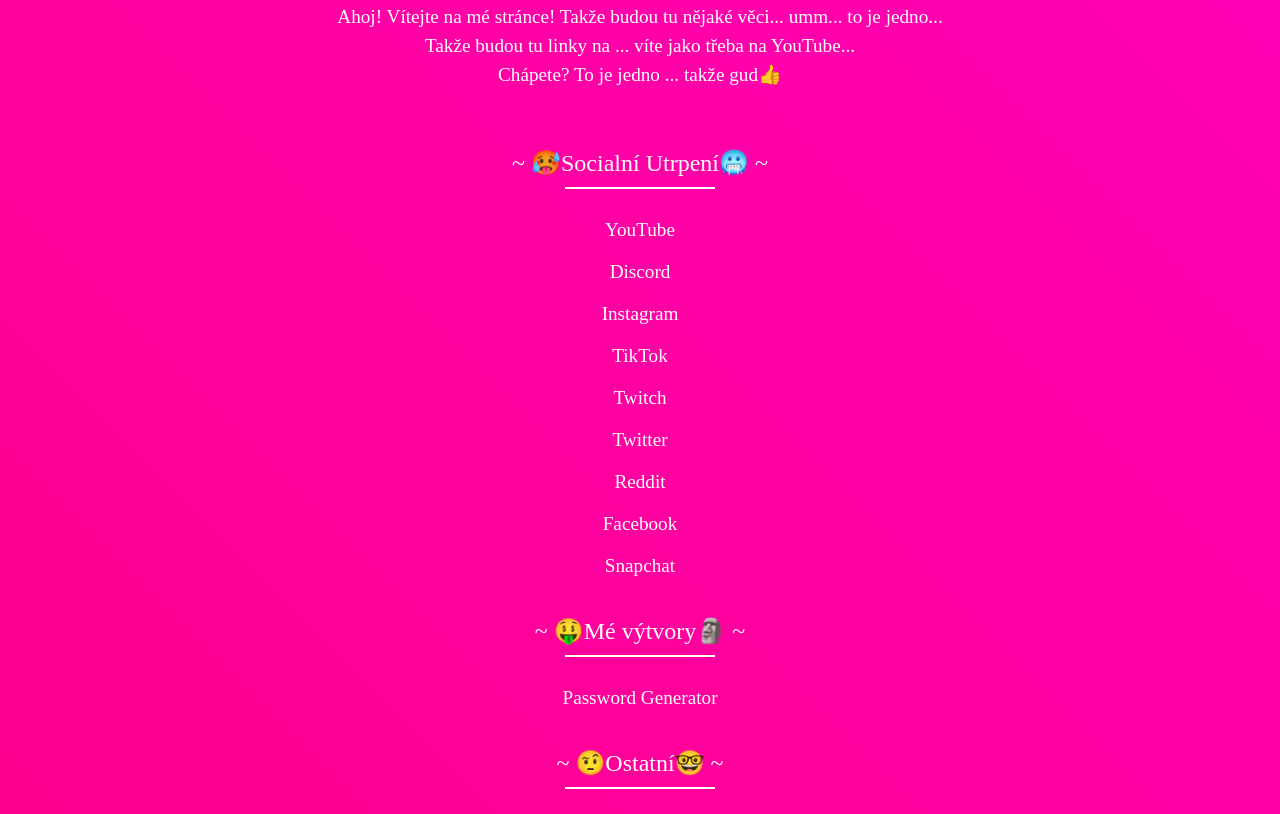
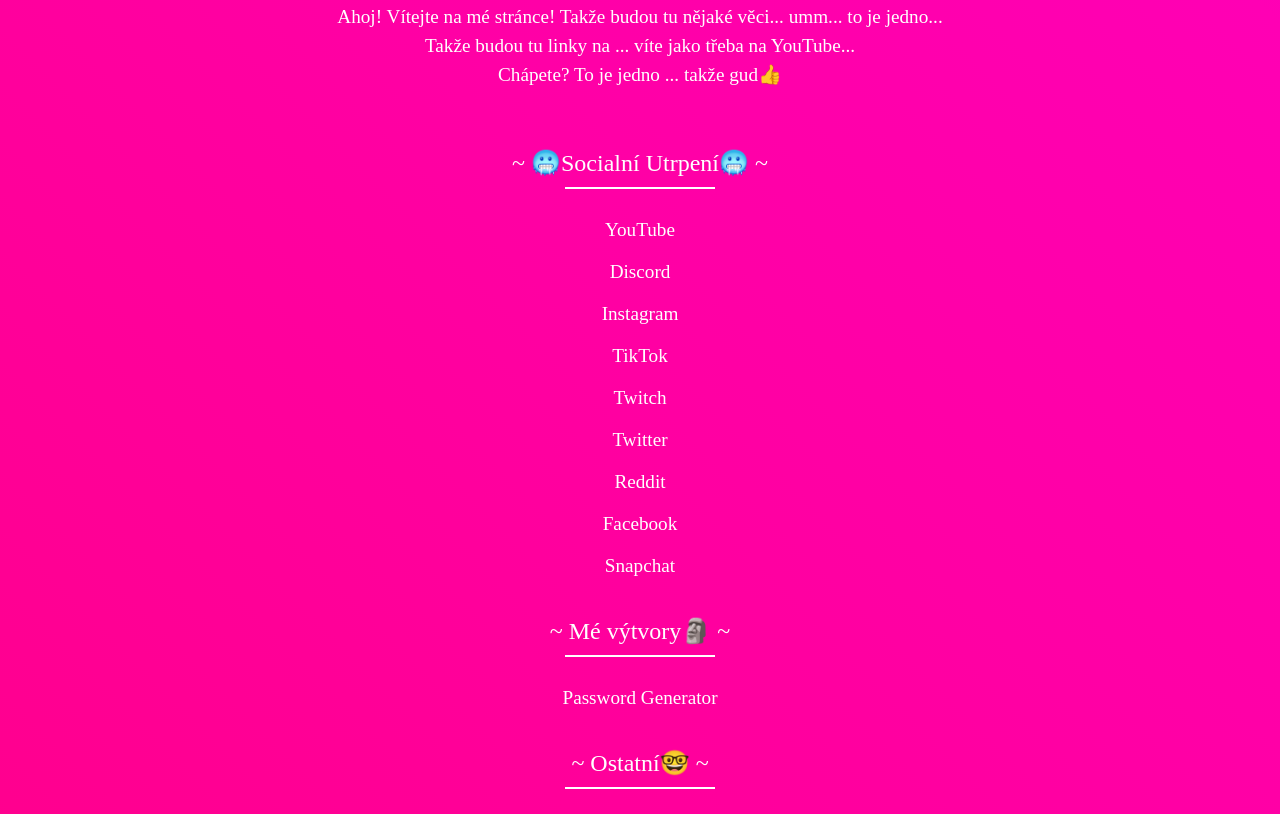
Before and after one commit to MiskaJuro/MiskaJuro-Web, a plain HTML site: page index.html in a window 1280 px wide. Shown: the part 206-1020 px from the top of the page. Drawn offline with Linux system fonts and the light colour scheme.

Commit message:
Update index.html

```diff
--- a/index.html
+++ b/index.html
@@ -112,7 +112,7 @@
   <h1>Miska Juro Web</h1>
   <img class="favicon" src="https://lh3.googleusercontent.com/a/AAcHTtd3l-L-JY0Uh08bsdtvk-h9keVB3o9HHUija_-FlJMXqKE=s360-c-no" alt="Favicon">
   <p class="description">Ahoj! Vítejte na mé stránce! Takže budou tu nějaké věci... umm... to je jedno...<br> Takže budou tu linky na ... víte jako třeba na YouTube...<br> Chápete? To je jedno ... takže gud👍</p>
-  <div class="section-title">~ 🥵Socialní Utrpení🥶 ~</div>
+  <div class="section-title">~ 🥶Socialní Utrpení🥶 ~</div>
   <div class="section-divider"></div>
   <a class="link" href="https://www.youtube.com/@miskajuro" target="_blank">
     YouTube
@@ -141,12 +141,12 @@
       <a class="link" href="https://www.snapchat.com/add/miskajuro_yt" target="_blank">
     Snapchat
   </a>
-  <div class="link-title">~ 🤑Mé výtvory🗿 ~</div>
+  <div class="link-title">~ Mé výtvory🗿 ~</div>
   <div class="link-divider"></div>
   <a class="link" href="https://miskajuro.github.io/Good-Password-Generator/" target="_blank">
     Password Generator
   </a>
-  <div class="link-title">~ 🤨Ostatní🤓 ~</div>
+  <div class="link-title">~ Ostatní🤓 ~</div>
   <div class="link-divider"></div>
   <a class="link" href="https://miskajuro.github.io/Q-a-A/" target="_blank">
     Q & A
```
